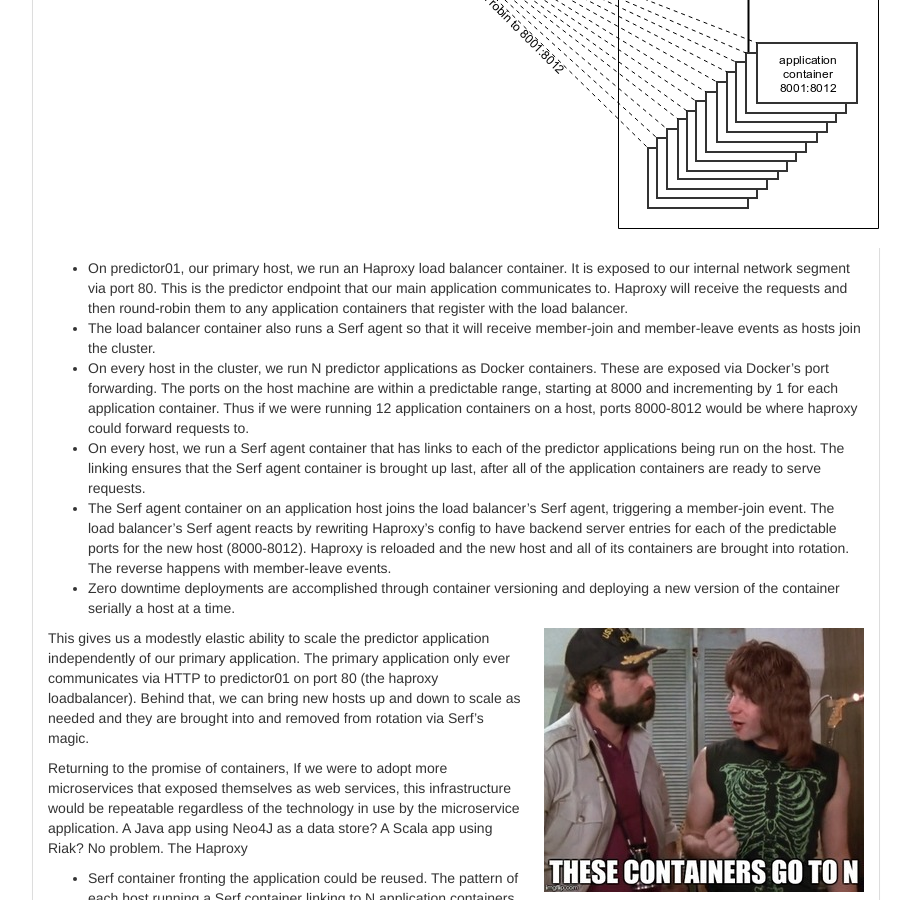
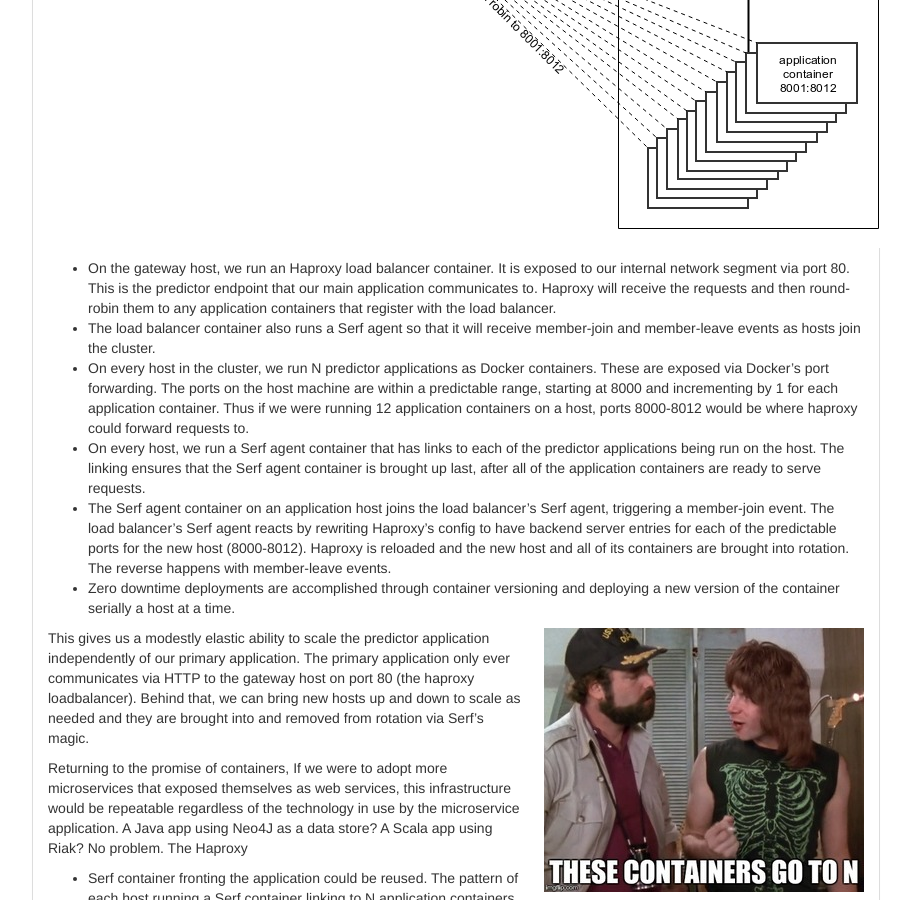
Before and after one commit to lwoodson/lwoodson.github.io, a Jekyll site: the page built from _posts/2015-07-13-docker-fueled-microservices.md, in a window 1280 px wide and 900 px high, scrolled down 5188 px. Shown: the whole window, without its empty margins (38-949 px from the left). Built offline with Jekyll 4.4.1, drawn with Linux system fonts in a browser that asks for light colours; nearby versions of some CDN libraries; library files that are not in the unit come from our copies; some of the changed text lies outside the part shown.

Commit message:
Docker fueled microservices v3

```diff
--- a/_posts/2015-07-13-docker-fueled-microservices.md
+++ b/_posts/2015-07-13-docker-fueled-microservices.md
@@ -150,7 +150,7 @@ Here is where [Docker](https://www.digitalocean.com/community/tutorials/how-to-i
 and [Linux containers (LXC)](https://en.wikipedia.org/wiki/LXC) came into the mix.  If you are not
 familiar with these technologies, you might want to read those links for context.
 An oversimplified description of Docker is that it is a way to
-bundle applications with their Linux runtime environment into a **container**-- the packages,
+bundle applications with their Linux runtime environment into a *container* -- the packages,
 software, libraries and resources needed for the application to do its job.
 These applications run within their own process/user/filesystem sandbox on a host
 machine and with their own network interface.  Containers are similar to a virtual
@@ -265,7 +265,7 @@ microservice infrastructure in production looks like this:
 
 <img src="{{ site.url }}/assets/images/autoship_infrastructure.png"/>
 
-* On predictor01, our primary host, we run an Haproxy load balancer container.
+* On the gateway host, we run an Haproxy load balancer container.
 It is exposed to our internal network segment via port 80.  This is the
 predictor endpoint that our main application communicates to.  Haproxy will
 receive the requests and then round-robin them to any application containers
@@ -294,7 +294,7 @@ deploying a new version of the container serially a host at a time.
 <img style="float: right; padding-left: 20px" src="{{ site.url }}/assets/images/spinal_tap_meme.jpg"/>
 This gives us a modestly elastic ability to scale the predictor application
 independently of our primary application.  The primary application only ever
-communicates via HTTP to predictor01 on port 80 (the haproxy loadbalancer).
+communicates via HTTP to the gateway host on port 80 (the haproxy loadbalancer).
 Behind that, we can bring new hosts up and down to scale as needed and they are
 brought into and removed from rotation via Serf’s magic.
 
```
Also changed, not shown: other parts of _posts/2015-07-13-docker-fueled-microservices.md (+1 -1 lines), assets/images/autoship_arch2.png, assets/images/autoship_infrastructure.png, assets/images/pythonista.jpg.
